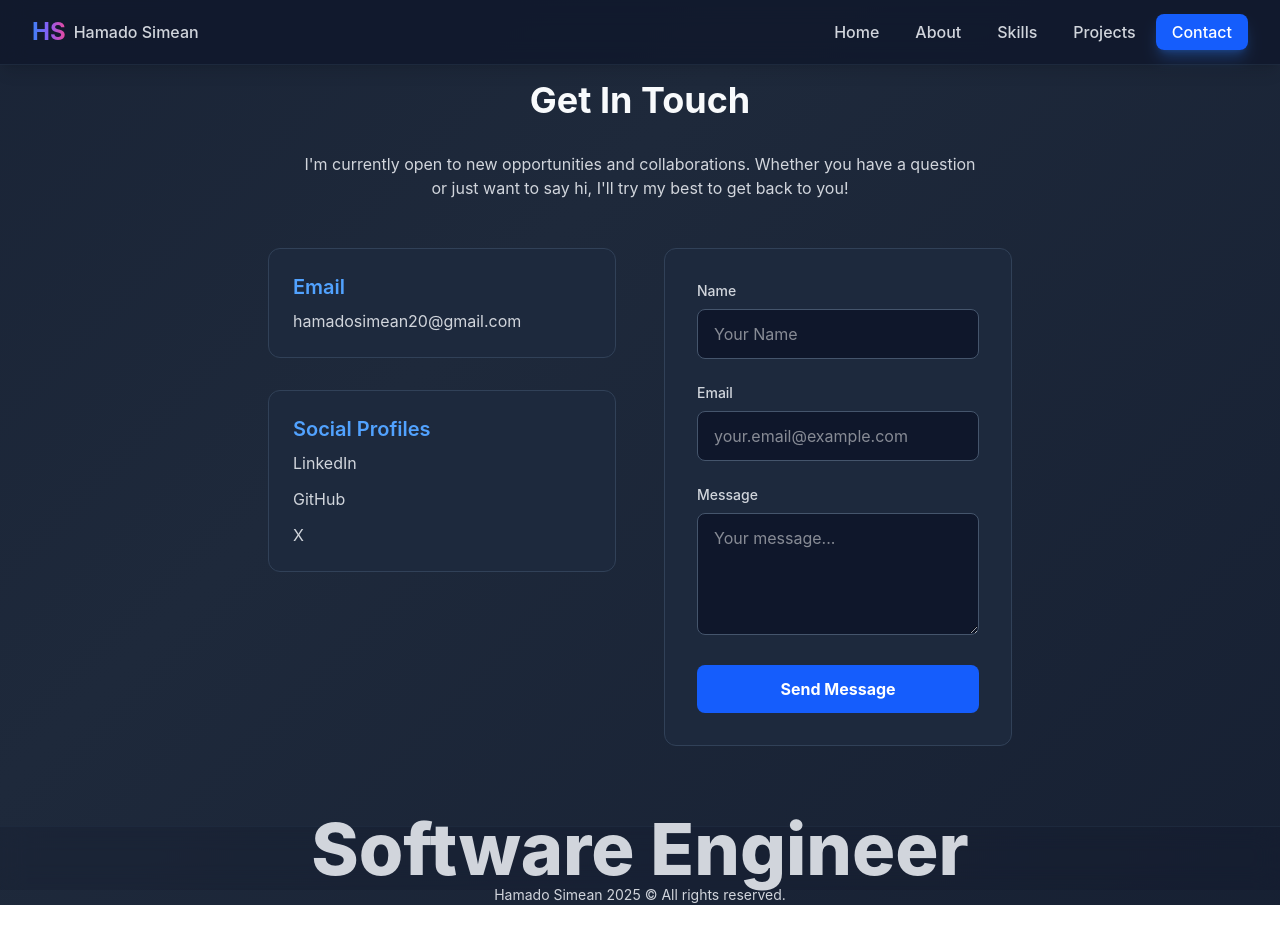
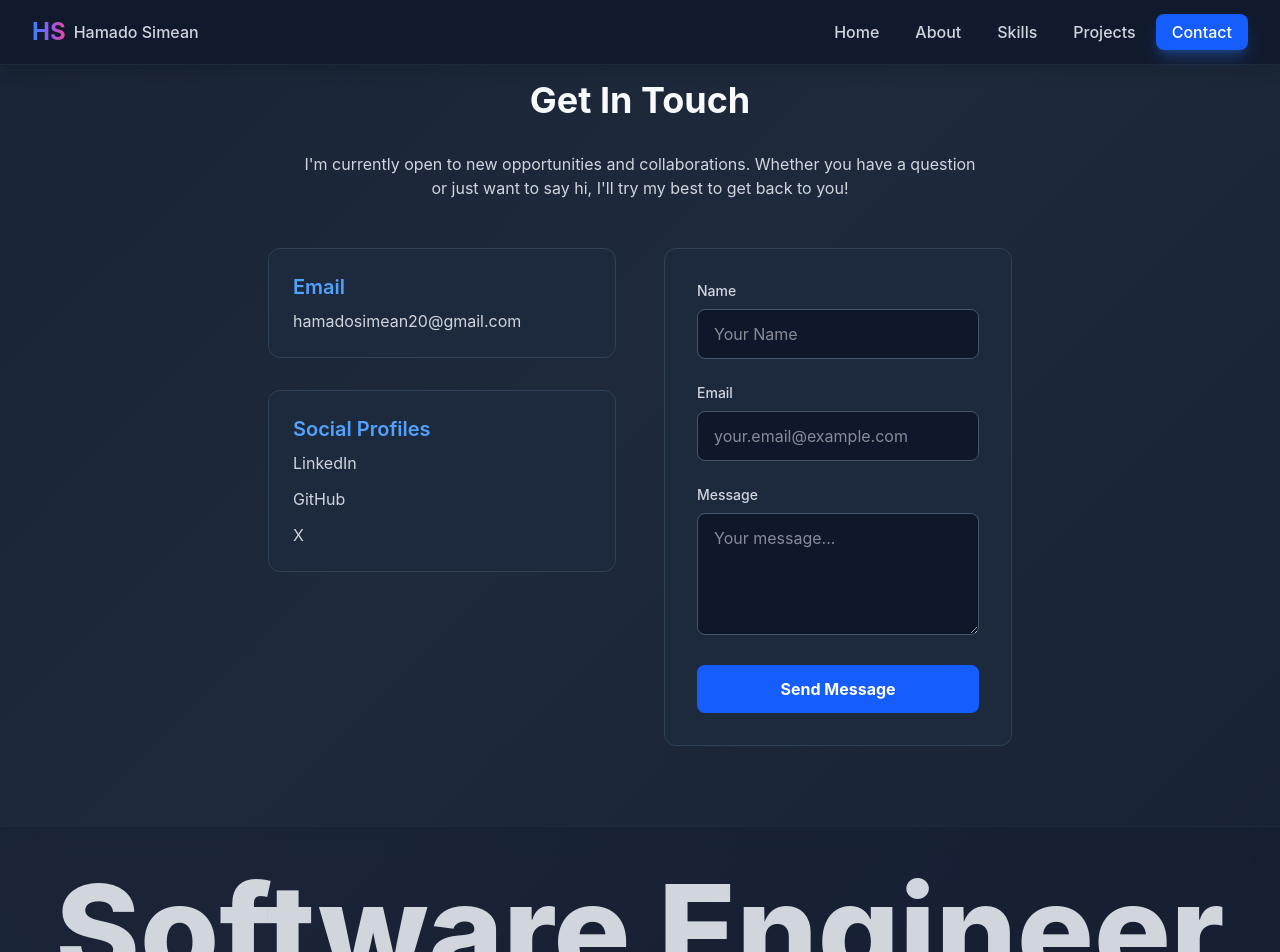
Before and after one commit to hamadosimean/portifolio, a React (Vite) app: page /contact in a window 1280 px wide. Shown: the top 952 px of the page. Before the commit the page ends 905 px from the top, so only its background shows below. Built offline with nearby package versions, Linux system fonts and the light colour scheme.

Commit message:
refactor photo

```diff
--- a/src/components/Footer.jsx
+++ b/src/components/Footer.jsx
@@ -2,11 +2,11 @@ import React from "react";
 
 function Footer() {
   return (
-    <footer className="flex flex-col items-center justify-center h-16 bg-slate-900/20 backdrop-blur-md border-t border-slate-800">
-      <p className="text-gray-300 text-5xl md:text-7xl font-extrabold">
+    <footer className="py-10 space-y-4 flex flex-col items-center justify-center  bg-slate-900/20 backdrop-blur-md border-t border-slate-800">
+      <p className="text-gray-300 text-7xl md:text-9xl font-extrabold">
         Software Engineer
       </p>
-      <p className="text-gray-300 text-sm">
+      <p className="text-gray-300 text-xl">
         Hamado Simean {new Date().getFullYear()} &copy; All rights reserved.
       </p>
     </footer>
```
